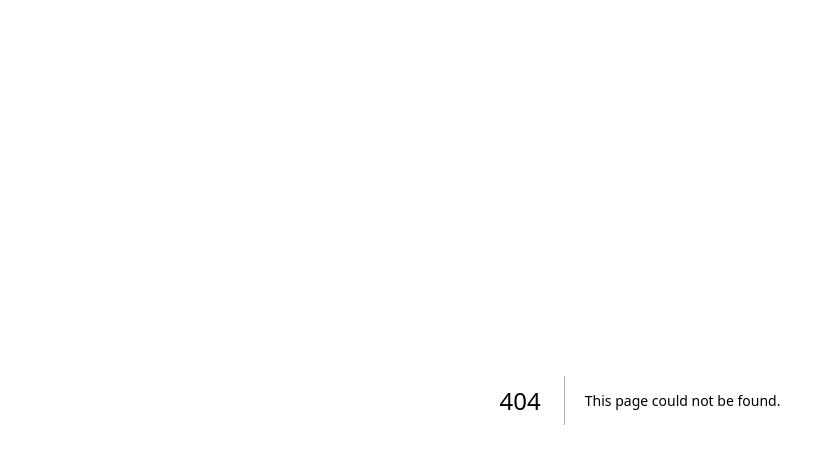
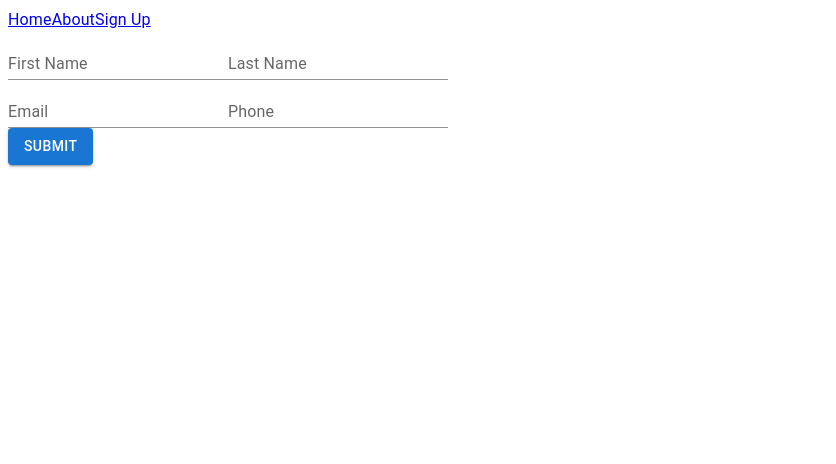
Before and after one commit to patrickjeter40/Planet-Trader, a Next.js app: page /sign-up in a window 1280 px wide. Before the commit this address had no page. Shown: the top 464 px of the page, without its empty margins (0-836 px from the left). Built offline with nearby package versions, Linux system fonts and the light colour scheme; no server answers; the database is empty.

Commit message:
Configured mongodb connection. Testing props

```diff
--- a/package.json
+++ b/package.json
@@ -6,6 +6,9 @@
     "start": "next start"
   },
   "dependencies": {
+    "@emotion/react": "^11.10.6",
+    "@emotion/styled": "^11.10.6",
+    "@mui/material": "^5.12.0",
     "mongodb": "^4.8.1",
     "next": "latest",
     "react": "^18.2.0",
--- /dev/null
+++ b/pages/sign-up.js
@@ -0,0 +1,72 @@
+
+import * as React from 'react';
+import clientPromise from "../lib/mongodb";
+import Link from 'next/link'
+import Box from '@mui/material/Box';
+import TextField from '@mui/material/TextField';
+import Button from '@mui/material/Button';
+
+export default function SignUp() {
+
+  return (
+
+    <>
+        <div class="main">
+            <Box
+            className="test"
+            sx={{
+                typography: 'body1',
+                '& > :not(style) + :not(style)': {
+                ml: 2,
+                },
+            }}
+
+            >
+                <nav>
+                    <Link href="/">Home</Link>
+                    <Link href="#">
+                        About
+                    </Link>
+                    <Link href="/posts/sign_up" >
+                        Sign Up
+                    </Link>
+                </nav>
+
+            </Box>
+            <div>
+                <TextField id="standard-basic" label="First Name" variant="standard" />
+                <TextField id="standard-basic" label="Last Name" variant="standard" />
+            </div>
+            <div>
+                <TextField id="standard-basic" label="Email" variant="standard" />
+                <TextField id="standard-basic" label="Phone" variant="standard" />
+            </div>
+
+            <Button variant="contained">Submit</Button>
+
+        </div>
+    </>
+  );
+
+}
+
+
+export async function getServerSideProps() {
+  try {
+      const client = await clientPromise;
+      const db = client.db("sample_mflix");
+
+      const movies = await db
+          .collection("movies")
+          .find({})
+          .sort({ metacritic: -1 })
+          .limit(20)
+          .toArray();
+
+      return {
+          props: { movies: JSON.parse(JSON.stringify(movies)) },
+      };
+  } catch (e) {
+      console.error(e);
+  }
+}
```
Also changed, not shown: pages/movie.js (added, +41 -0 lines), 2 other files (tests, documents, lock files or other folders).
